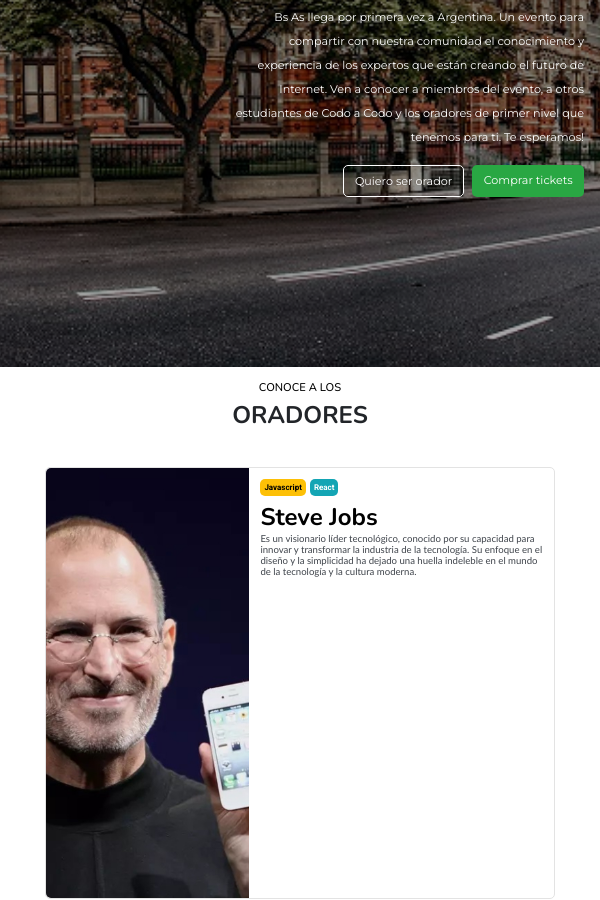
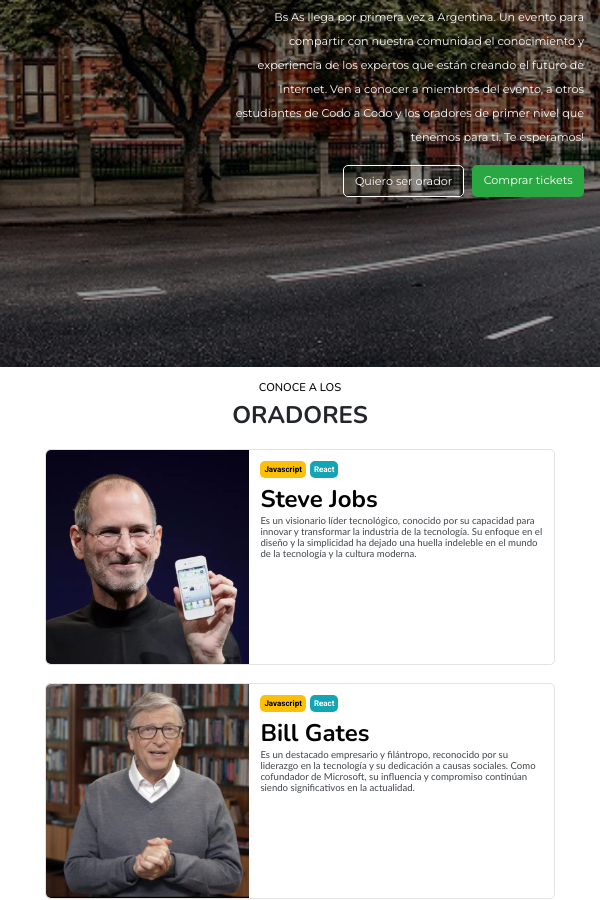
Before and after one commit to Maf-v/Proyecto-CodoACodo, a plain HTML site: page index.html in a window 600 px wide. Shown: the part 433-1333 px from the top of the page. Drawn offline with nearby package versions, Linux system fonts and the light colour scheme.

Commit message:
Ajustes responsive

```diff
--- a/css/estilos.css
+++ b/css/estilos.css
@@ -376,7 +376,7 @@ h1,h2,h3,h4,h5,h6{
 }
 
 /* media query para celular rotado */
-@media screen and (min-width:400px) and (max-width: 767px) {
+@media screen and (min-width:500px) and (max-width: 767px) {
     .header {
         height: 100vh;
         min-height: 500px;
@@ -392,7 +392,7 @@ h1,h2,h3,h4,h5,h6{
     }
 
     .sectionOradores{
-        height: 200vh;
+        height: 100vh;
         min-height: 600px;
     }
 
```
